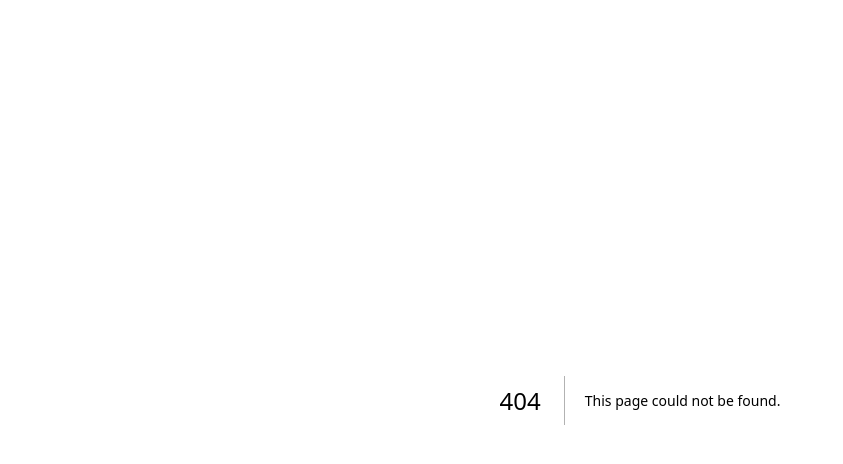
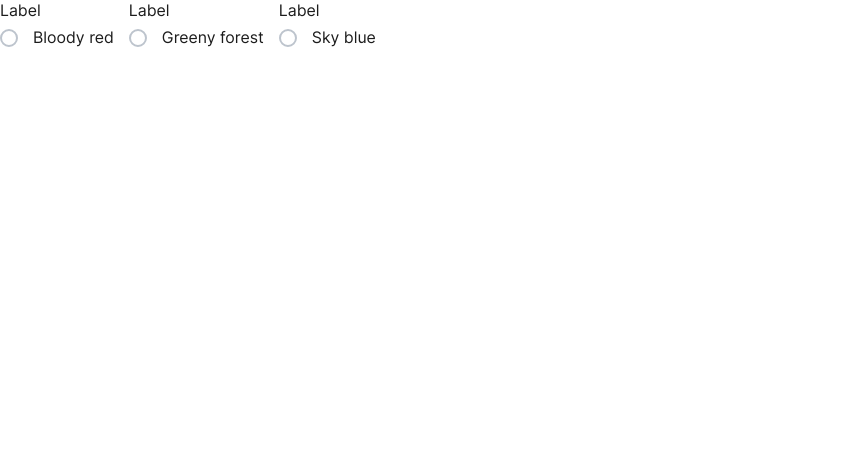
Before and after one commit to martiniucanastasia/next-ts-commerce, a Next.js app: page /preview in a window 1280 px wide. Before the commit this address had no page. Shown: the top 464 px of the page, without its empty margins (0-843 px from the left). Built offline with nearby package versions, Linux system fonts and the light colour scheme.

Commit message:
Fix conflicts

```diff
--- /dev/null
+++ b/src/app/preview/page.tsx
@@ -0,0 +1,51 @@
+"use client";
+
+//Preview components
+import { Radiobox } from "@/components/UI/Radiobox/Radiobox";
+import { useState } from "react";
+
+const colors = [
+  {
+    id: 0,
+    name: "bloody_red",
+    label: "Bloody red",
+    checked: false,
+  },
+  {
+    id: 1,
+    name: "greeny_forest",
+    label: "Greeny forest",
+    checked: false,
+  },
+  {
+    id: 2,
+    name: "sky_blue",
+    label: "Sky blue",
+    checked: false,
+  },
+];
+
+export default function Preview() {
+  const [color, setColor] = useState<string | undefined>();
+
+  const handleChange = (value: string) => {
+    setColor(value);
+  };
+
+  return (
+    <div style={{ display: "flex" }}>
+      {colors.map((item) => {
+        return (
+          <div key={item.id}>
+            <Radiobox
+              groupLabel="Label"
+              label={item.label}
+              isChecked={color === item.label}
+              onChange={handleChange}
+            />
+          </div>
+        );
+      })}
+    </div>
+  );
+}
```
